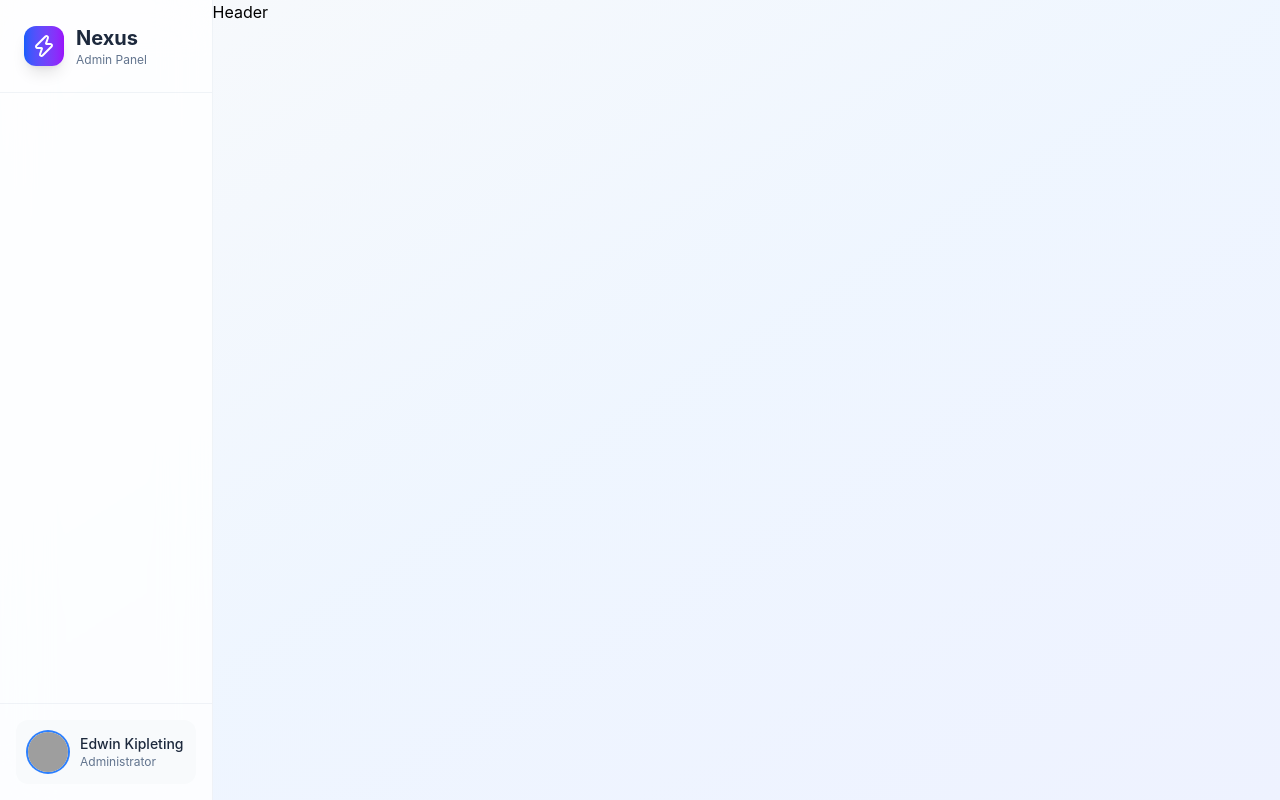
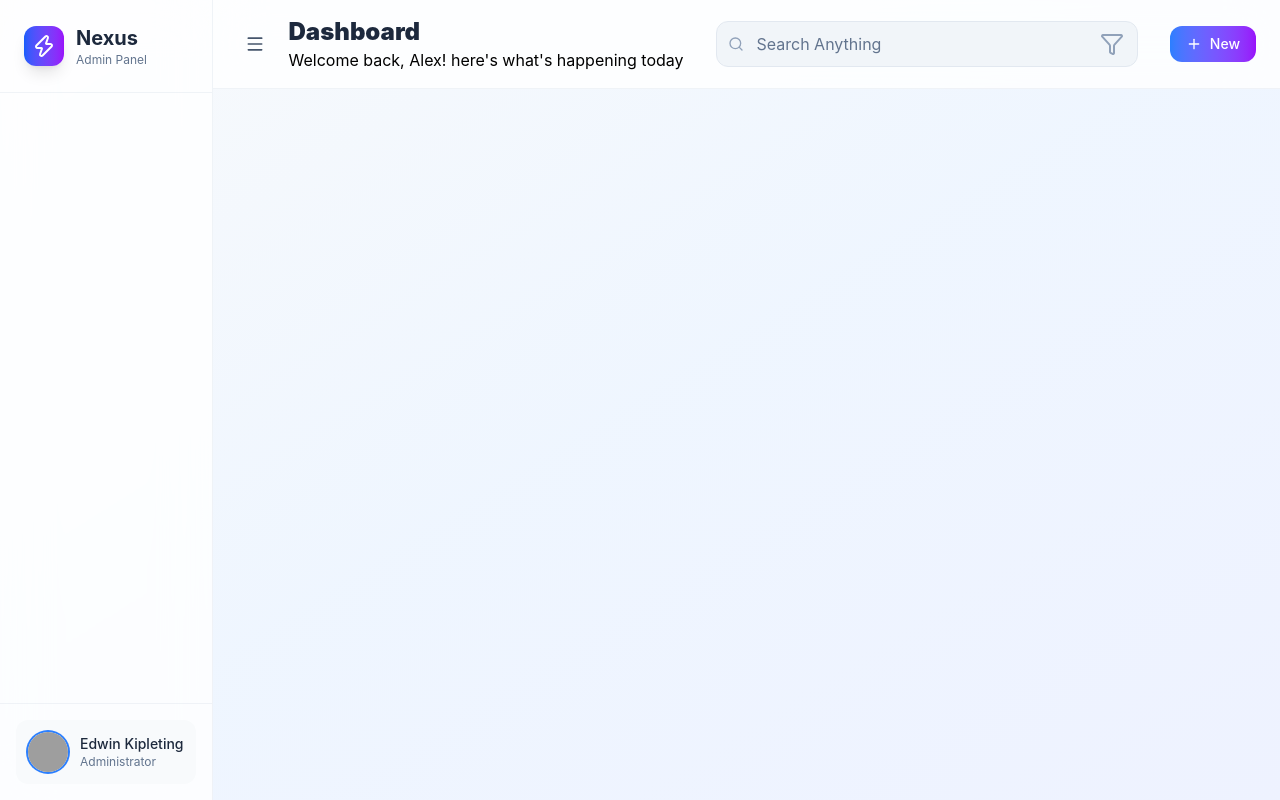
Before and after one commit to KipletingEdwin/admin-dashboard, a React (Vite) app: page / in a window 1280 px wide. Built offline with nearby package versions, Linux system fonts and the light colour scheme; grey boxes are pictures that could not be loaded.

Commit message:
add a new div to act as a button

```diff
--- a/src/components/Layout/Header.jsx
+++ b/src/components/Layout/Header.jsx
@@ -1,9 +1,51 @@
 
+import { Filter, Menu, Plus, Search } from 'lucide-react'
 import React from 'react'
 
 const Header = () => {
   return (
-    <div>Header</div>
+    <div className='bg-white/80 dark:bg-slate-900/80 backdrop-blur-xl border-b border-slate-200/50 dark:border-slate-700/50 px-6 py-4'>
+      <div className='flex items-center justify-between'>
+        {/* Left Section */}
+        <div className='flex items-center space-x-4'>
+          <button className='p-2 rounded-lg text-slate-600 dark:text-slate-300 hover:bg-slate-100 dark:hover:bg-slate-800 transition-colors'>
+            <Menu className='w-5 h-5'/>
+          </button>
+
+          <div className='hidden md:block'>
+            <h1 className='text-2xl font-black text-slate-800 dark:text-white '>Dashboard</h1>
+            <p className='dark:text-white ' >Welcome back, Alex! here's what's happening today</p>
+          </div>
+        </div>
+
+        {/* Center */}
+        <div className='flex-1 max-w-md mx-8'>
+          <div className='relative'>
+            <Search className='w-4 h-4 absolute left-3 top-1/2 transform -translate-y-1/2 text-slate-400'/>
+            <input type='text' placeholder='Search Anything' className='w-full pl-10 pr-4 py-2.5 bg-slate-100 dark:bg-slate-800 border
+            border-slate-200 dark:border-l-slate-700 rounded-xl text-slate-800 dark:text-white placeholder-slate-500 focus:outline-none focus:ring-2
+            focus:ring-blue-500 focus:border-transparent transition-all
+            '/>
+            <button className='absolute right-2 top-1/2 transform -translate-y-1/2 p-1.5
+            text-slate-400 hover:text-slate-600 dark:hover:text-slate-300
+            '>
+              <Filter />
+            </button>
+          </div>
+        </div>
+
+
+        {/* Right */}
+        <div className='flex items-center space-x-3 '>
+          {/* Quick Action */}
+          <div className='hidden lg:flex items-center space-x-2 py-2 px-4 bg-linear-to-r from-blue-500 to-purple-600 text-white rounded-xl hover:shadow-lg transition-all'>
+            <Plus className='w-4 h-4'/>
+            <span className='text-sm font-medium'>New</span>
+          </div>
+        </div>
+
+      </div>
+    </div>
   )
 }
 
```
Also changed, not shown: src/App.jsx (+3 -4 lines).
